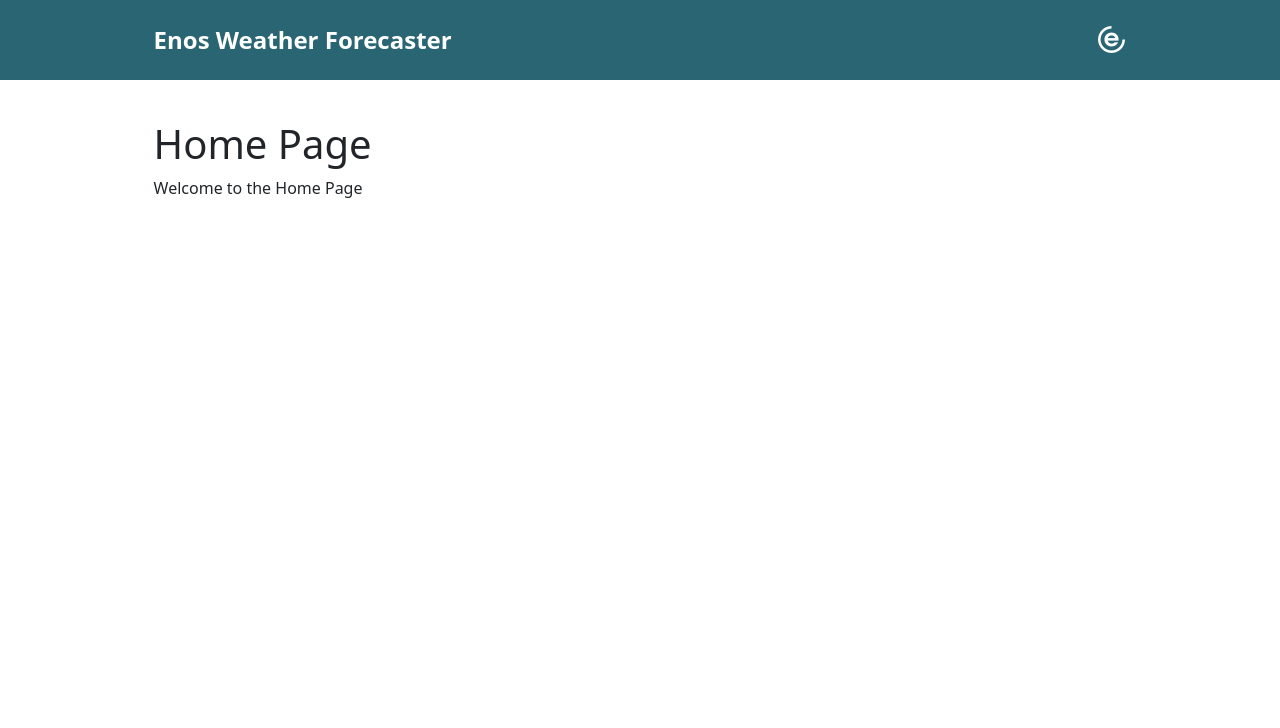
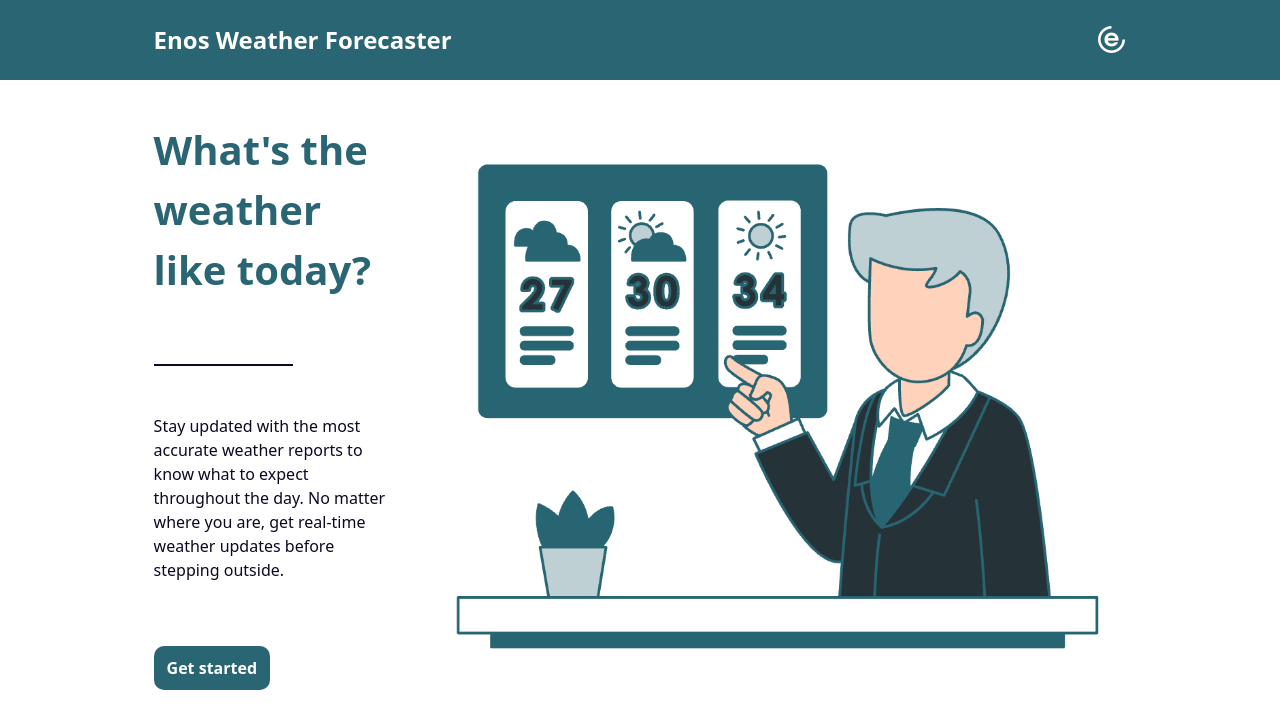
Before and after one commit to ensonal/EnosWeatherForecast-React, a React (Create React App) app in the folder enos-app/: page / in a window 1280 px wide. Shown: the top 728 px of the page. Built offline with nearby package versions, Linux system fonts and the light colour scheme.

Commit message:
refact home page

```diff
--- /dev/null
+++ b/enos-app/src/modules/home/ui/HomePageContainer.css
@@ -0,0 +1,47 @@
+.home-container {
+    gap: 40px;
+}
+
+.container-one {
+    flex: 2;
+    display: flex;
+    justify-content: end;
+}
+
+.container-two {
+    flex: 1;
+}
+
+.header {
+    font-size: 2.5rem;
+    font-weight: bold;
+    color: var(--primary-color);
+}
+
+.divider {
+    width: 60%;
+    height: 2px;
+    background-color: #0a0a24;
+}
+
+.sub-text {
+    font-size: 1rem;
+    color: #0a0a24;
+}
+
+.button-container {
+    display: flex;
+    align-items: center;
+    justify-content: center;
+    width: 50%;
+    background-color: var(--primary-color);
+    padding: 0.625rem;
+    border-radius: 0.625rem;
+    cursor: pointer;
+}
+
+.action-text {
+    font-size: 1rem;
+    color: white;
+    font-weight: 600;
+}
--- /dev/null
+++ b/enos-app/src/modules/home/ui/HomePageContainer.tsx
@@ -0,0 +1,30 @@
+import { useNavigate } from "react-router-dom";
+import banner from "../../../assets/images/home-page-banner.png";
+import "./HomePageContainer.css";
+
+export function HomePageContainer() {
+    const navigate = useNavigate();
+
+    const handleClick = () => {
+        navigate("/forecast");
+    };
+
+    return (
+        <div className="home-container d-flex flex-row justify-content-between">
+            <div className="container-two d-flex flex-column gap-5">
+                <p className="header">What's the weather like today?</p>
+                <div className="divider"></div>
+                <p className="sub-text">
+                    Stay updated with the most accurate weather reports to know what to expect throughout the
+                    day. No matter where you are, get real-time weather updates before stepping outside.
+                </p>
+                <div className="button-container"  onClick={handleClick}>
+                    <p className="action-text m-0">Get started</p>
+                </div>
+            </div>
+            <div className="container-one">
+                <img src={banner} alt="Welcome to Enos" width={700} style={{objectFit: "contain"}} />
+            </div>
+        </div>
+    );
+}
--- a/enos-app/src/pages/HomePage/HomePage.tsx
+++ b/enos-app/src/pages/HomePage/HomePage.tsx
@@ -1,16 +1,9 @@
-import { useNavigate } from "react-router-dom";
+import { HomePageContainer } from "../../modules/home/ui/HomePageContainer";
 
 export default function HomePage() {
-    const navigate = useNavigate();
-
-    const handleClick = () => {
-        navigate("/forecast");
-    };
-
     return (
         <div className="default-page">
-            <h1 onClick={handleClick}>Home Page</h1>
-            <p>Welcome to the Home Page</p>
+            <HomePageContainer />
         </div>
     );
 }
```
